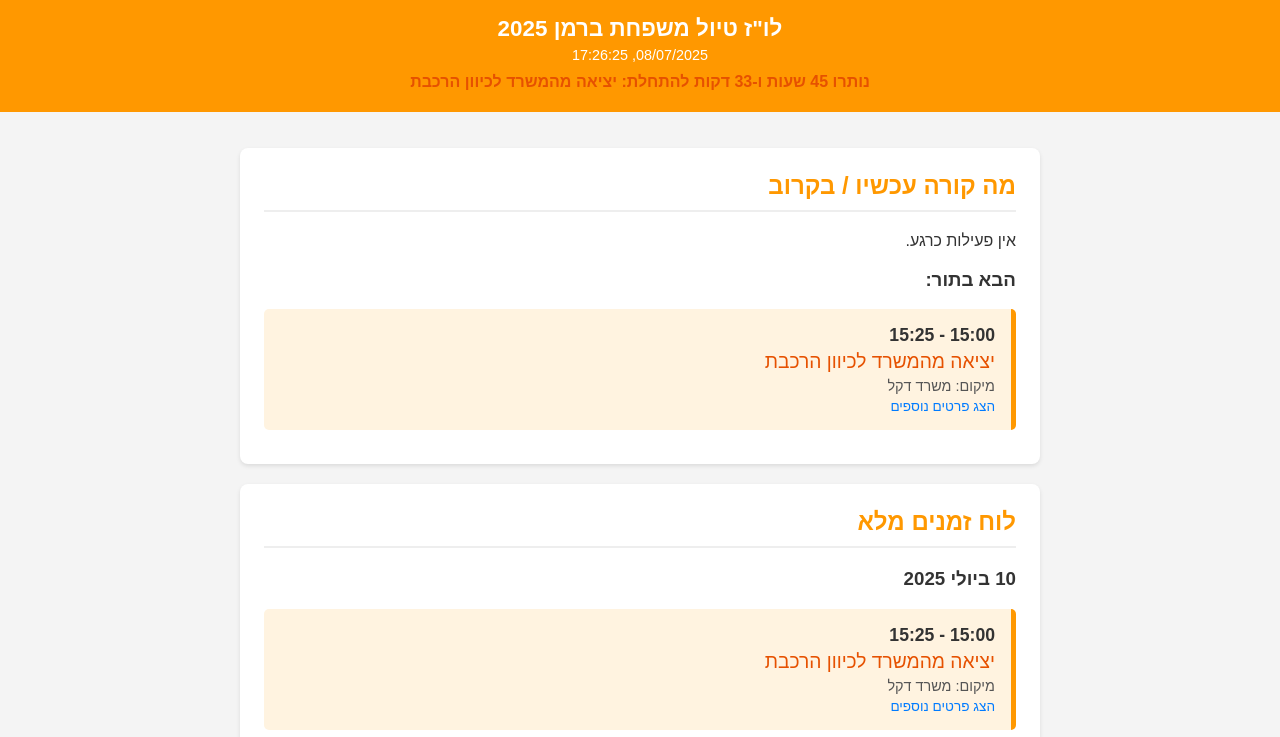
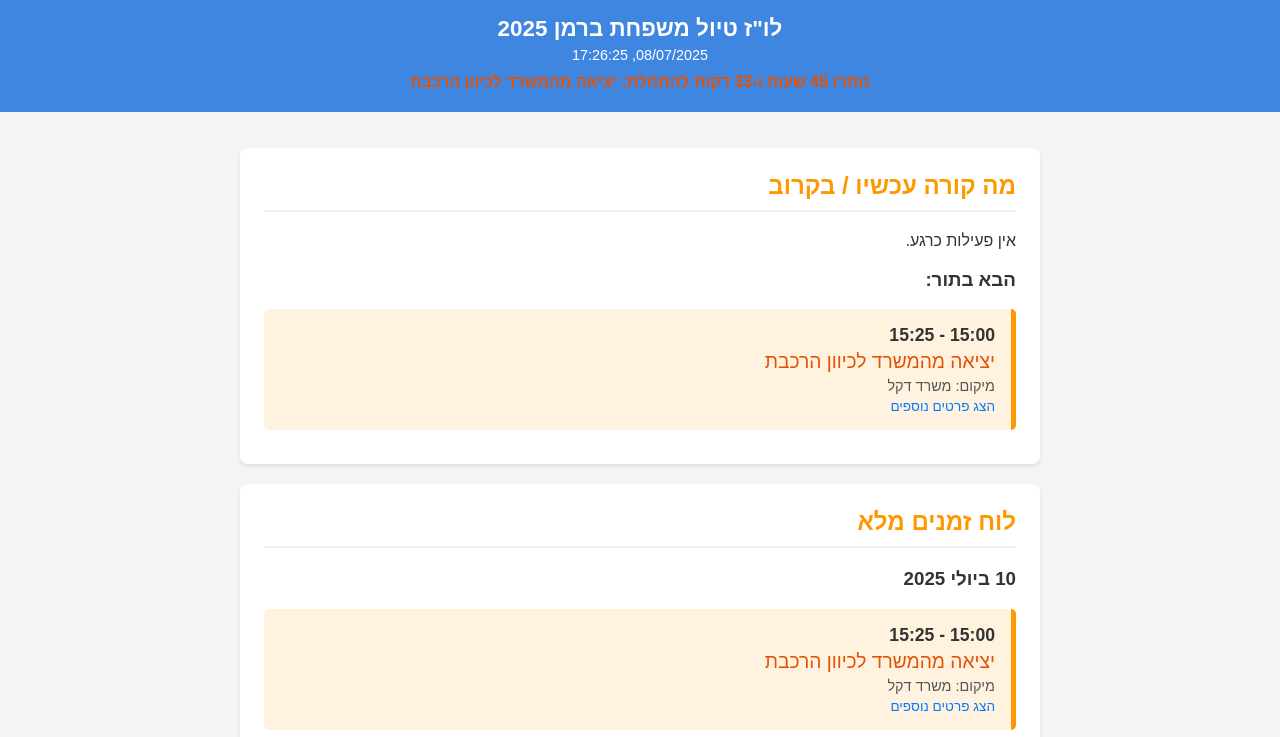
Before and after one commit to bermaneyal/TripParis2025, a plain HTML site: page index.html in a window 1280 px wide. Shown: the top 737 px of the page. Drawn offline with Linux system fonts and the light colour scheme.

Commit message:
Update style.css

```diff
--- a/style.css
+++ b/style.css
@@ -9,7 +9,7 @@ body {
 }
 
 header {
-    background-color: #FF9800; /* Primary Orange */
+    background-color: #3f86e0; /* Primary Orange */
     color: white;
     padding: 1em;
     text-align: center;
```
